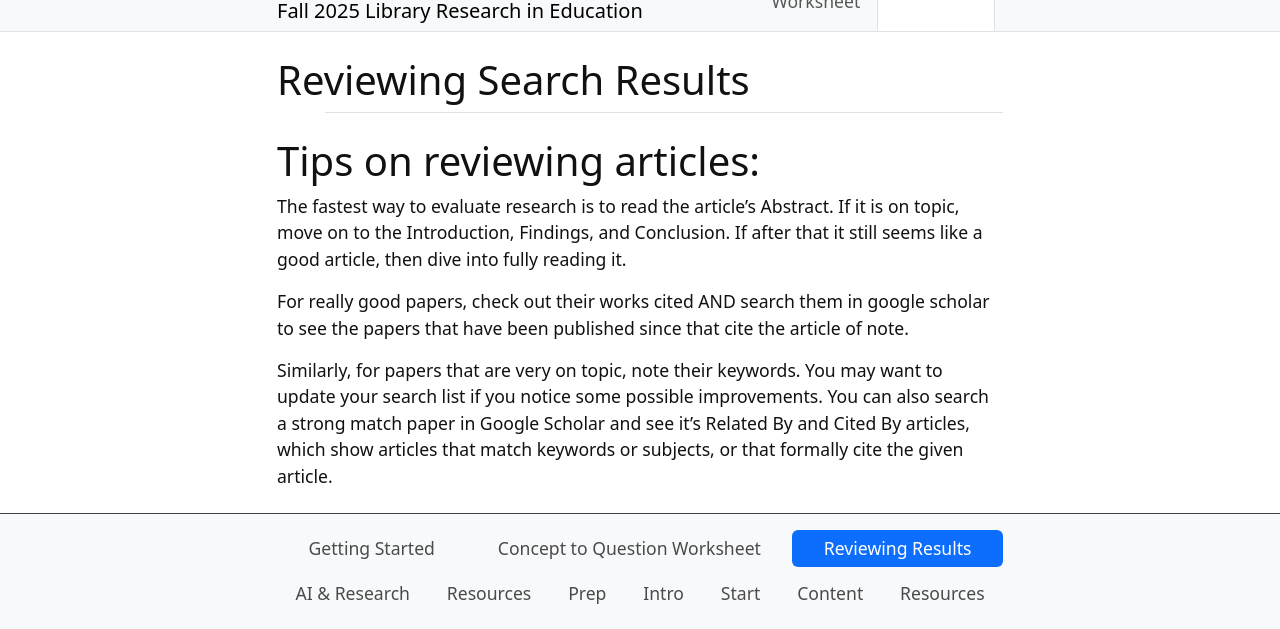
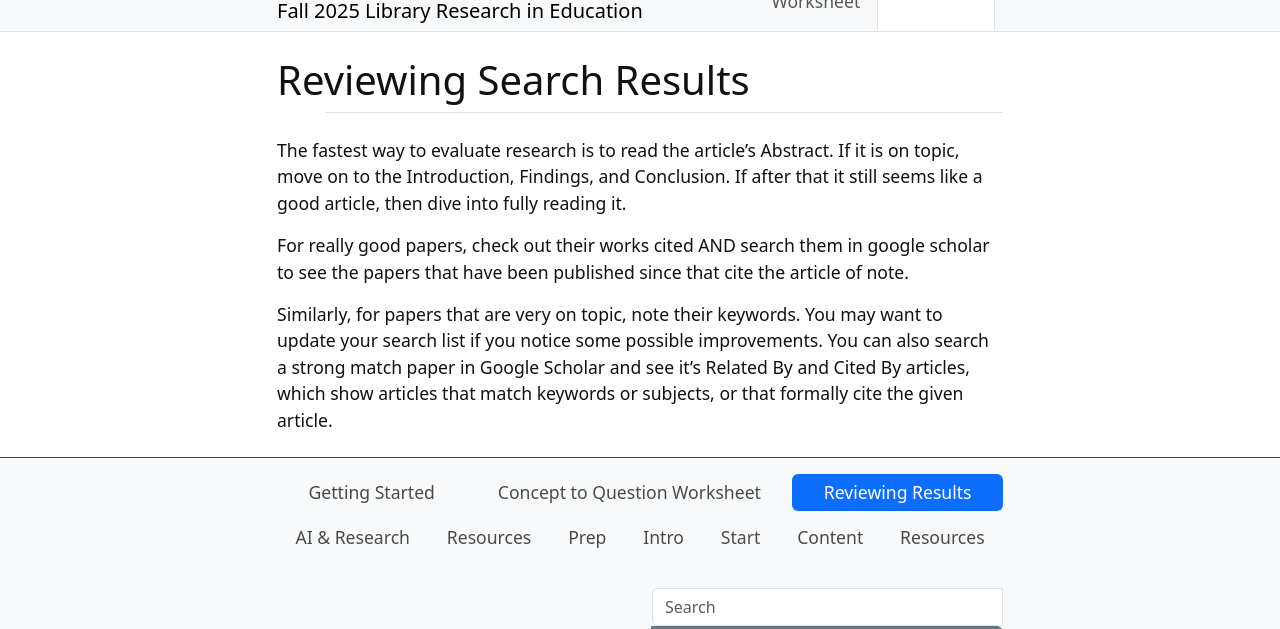
Before and after one commit to marcosvdotcom/Fall25_LibResearch, a Jekyll site: the page built from content/2-review.md, in a window 1280 px wide, cut to the strip 121-750 px from the top of the page. Built offline with Jekyll 4.4.1, drawn with Linux system fonts in a browser that asks for light colours.

Commit message:
Update 2-review.md

```diff
--- a/content/2-review.md
+++ b/content/2-review.md
@@ -2,8 +2,6 @@
 title: Reviewing Search Results
 nav: Reviewing Results
 ---
-# Tips on reviewing articles:
-
 The fastest way to evaluate research is to read the article's Abstract. If it is on topic, move on to the Introduction, Findings, and Conclusion. If after that it still seems like a good article, then dive into fully reading it.
 
 For really good papers, check out their works cited AND search them in google scholar to see the papers that have been published since that cite the article of note.
```
